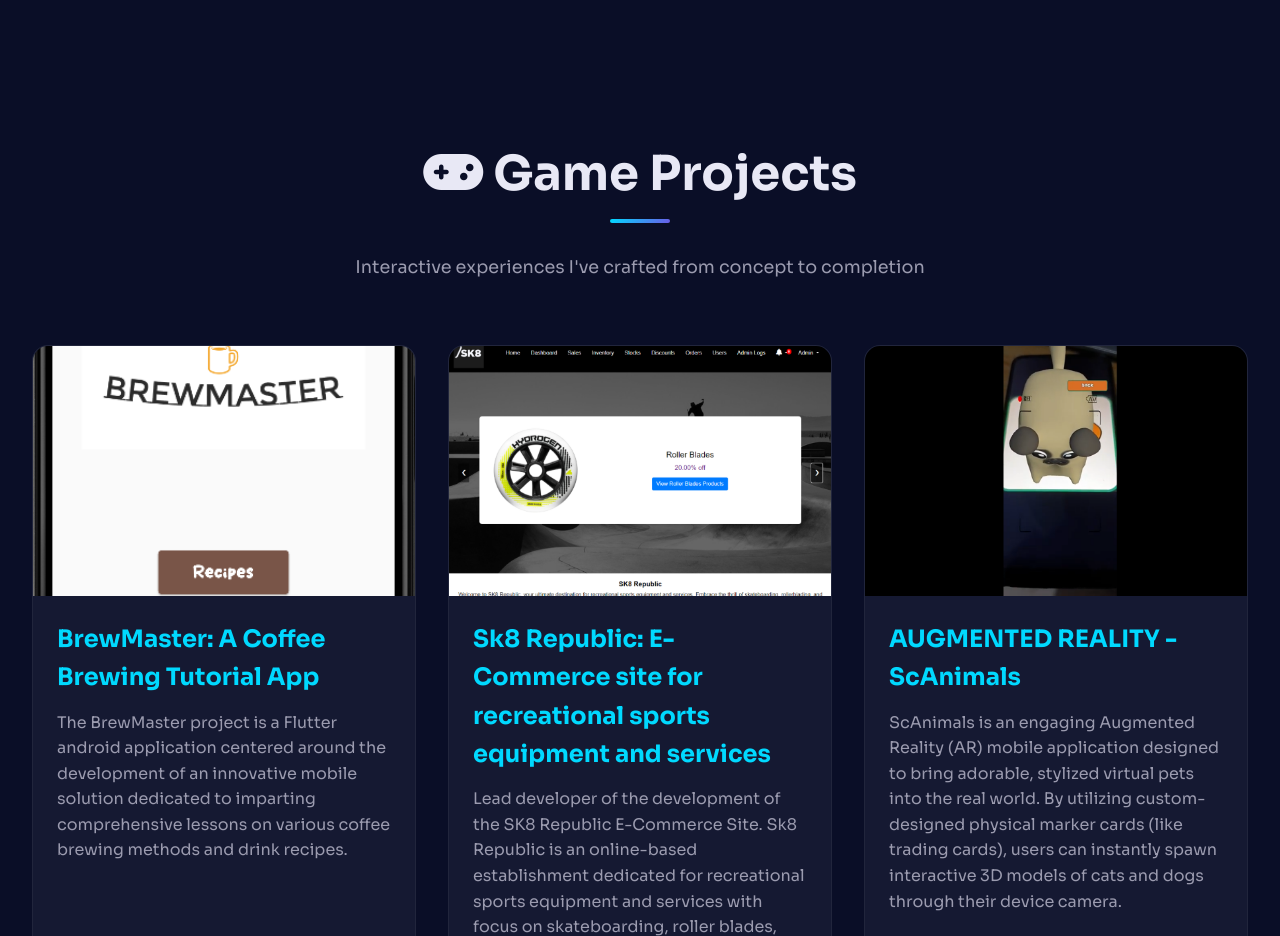
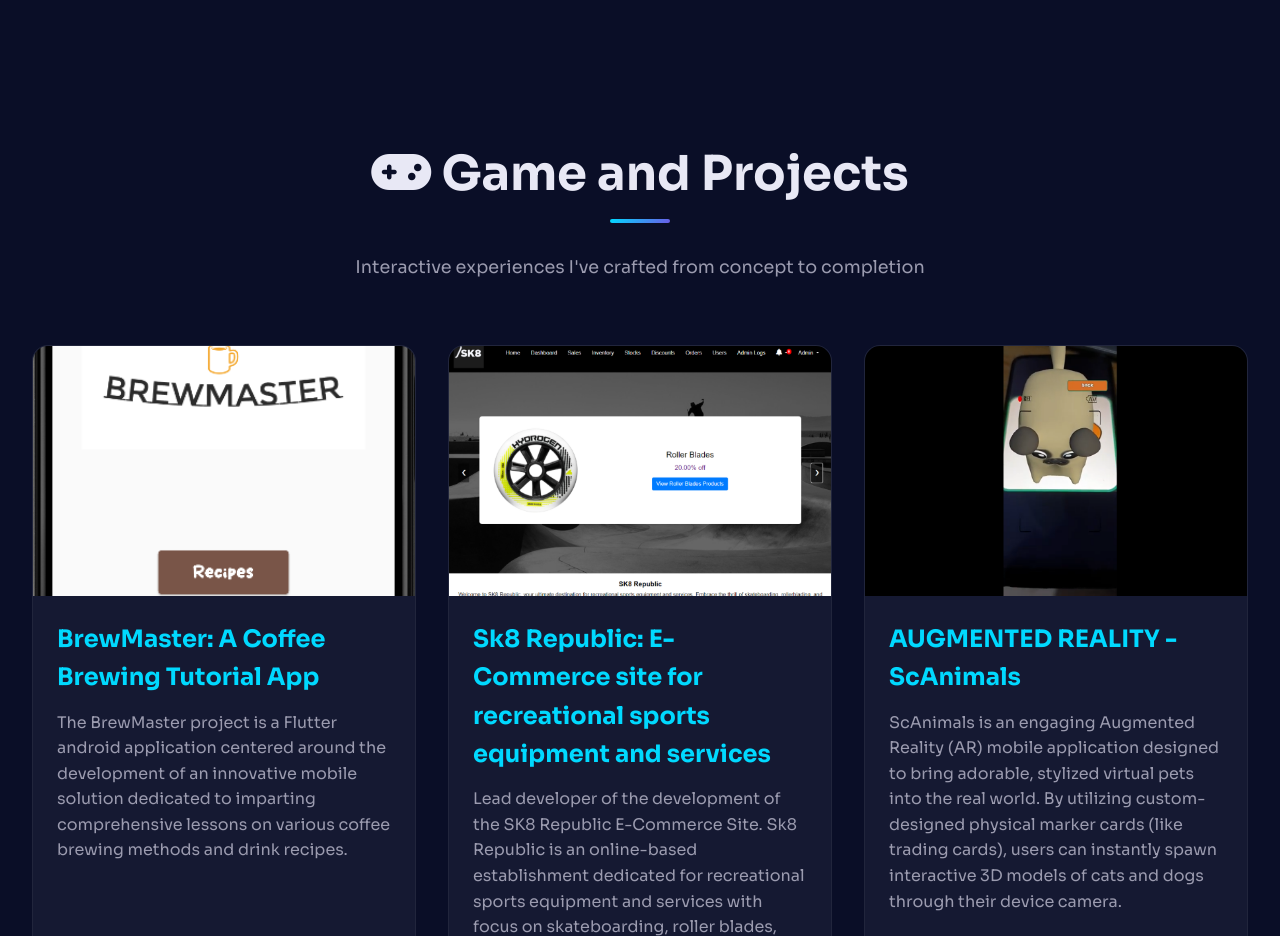
Before and after one commit to LenKaShen/lenkashen.github.io, a plain HTML site: page index.html in a window 1280 px wide. Shown: the part 840-1776 px from the top of the page. Drawn offline with Linux system fonts and the light colour scheme.

Commit message:
Update index.html

```diff
--- a/index.html
+++ b/index.html
@@ -54,7 +54,7 @@
 
     <section id="games">
         <div class="section-header fade-in">
-            <h2><i class="fas fa-gamepad"></i> Game Projects</h2>
+            <h2><i class="fas fa-gamepad"></i> Game and Projects</h2>
             <p>Interactive experiences I've crafted from concept to completion</p>
         </div>
         <div class="games-grid">
```
